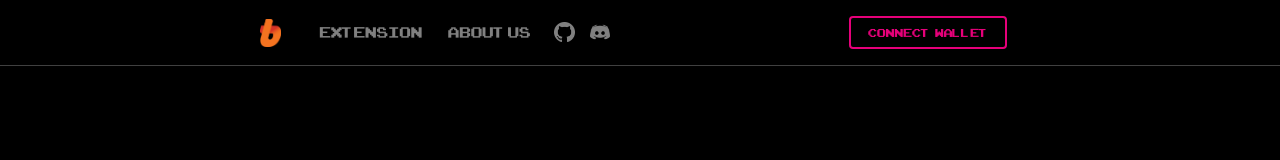
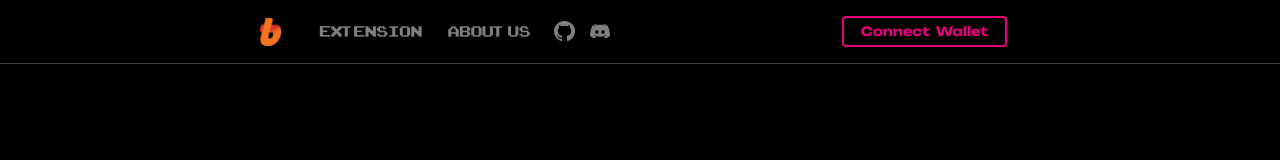
Before and after one commit to chemonoworld/bta-dapp-practice, a React (Create React App) app: page / in a window 1280 px wide. Shown: the top 160 px of the page. Built offline with nearby package versions, Linux system fonts and the light colour scheme.

Commit message:
style: fix font size

```diff
--- a/src/components/Button/button.scss
+++ b/src/components/Button/button.scss
@@ -20,7 +20,7 @@
         display: flex;
         justify-content: center;
         align-items: center;
-        font-size: 1rem;
+        font-size: 1.5rem;
         font-family: "arcade-classic";
         word-spacing: 0.2rem;
         white-space: nowrap;
--- a/src/components/WalletBtn/index.tsx
+++ b/src/components/WalletBtn/index.tsx
@@ -21,13 +21,13 @@ const WalletBtn = () => {
 
     return (
         <Button className="connect-wallet-btn" onClick={handleClick}>
-            {!isConnected ? (<div className="txt-box txt-default-size">
+            {!isConnected ? (<div className="font-unbounded">
                 Connect Wallet
-            </div>) : (<div className="txt-box txt-white txt-default-size">
+            </div>) : (<span className="txt-white font-unbounded">
                 {address !== null
-                    ? "Connected Now"
+                    ? `${address.slice(0, 6)} ... ${address.slice(-4)}`
                     : 'Connecting...'}
-            </div>)
+            </span>)
             }
         </Button>
     )
--- a/src/components/WalletBtn/walletBtn.scss
+++ b/src/components/WalletBtn/walletBtn.scss
@@ -5,6 +5,7 @@
     color: $white;
 }
 
-.txt-default-size {
-    font-size: 1rem;
+.font-unbounded {
+    font-family: "unbounded-bold";
+    font-size: 0.8rem;
 }
--- a/src/pages/MainPage/mainpage.scss
+++ b/src/pages/MainPage/mainpage.scss
@@ -36,3 +36,7 @@
     width: 60rem;
     margin: 0 1rem 0 1rem;
 }
+
+.txt-box {
+    font-size: 0.75rem
+}
```
